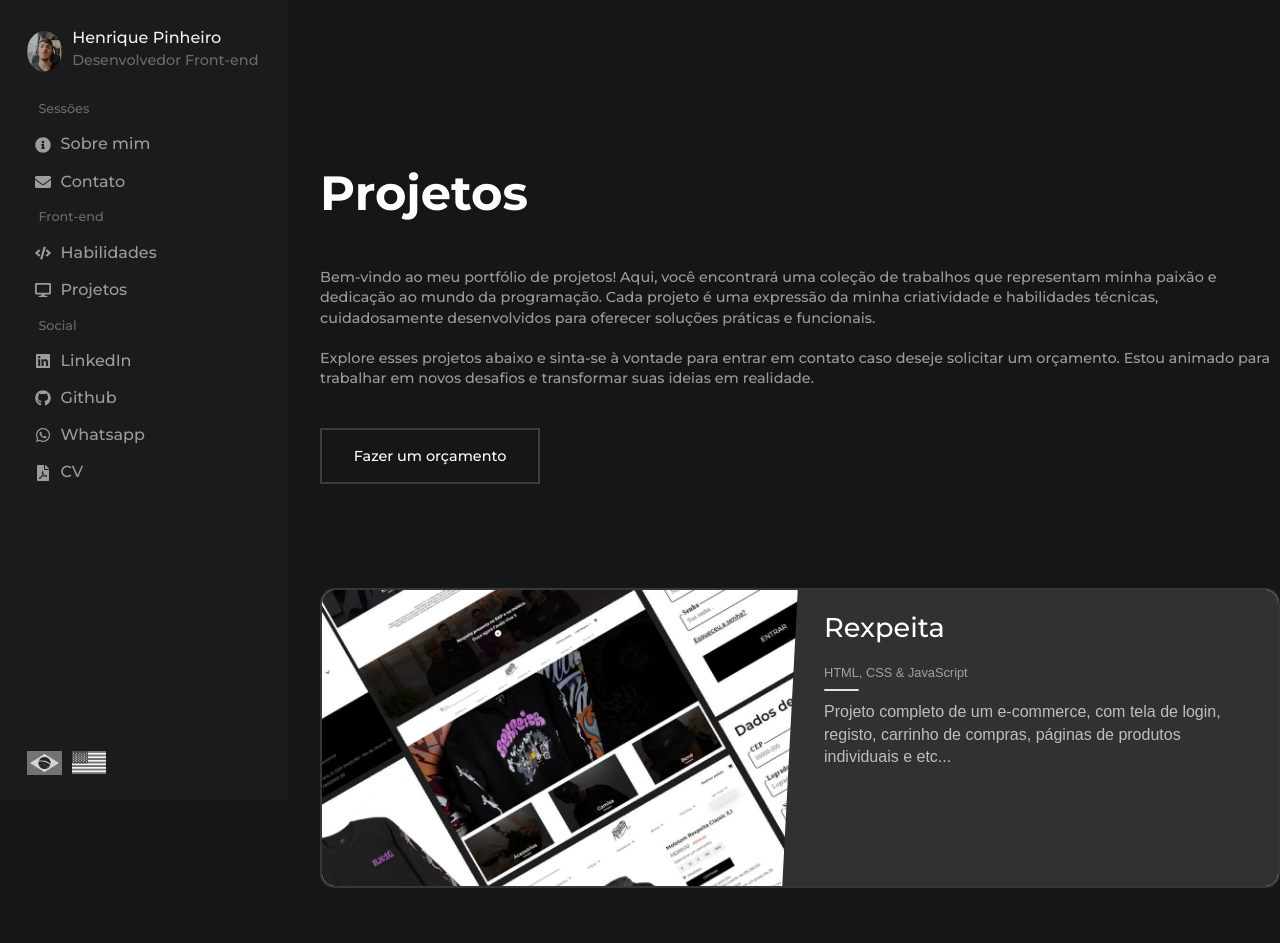
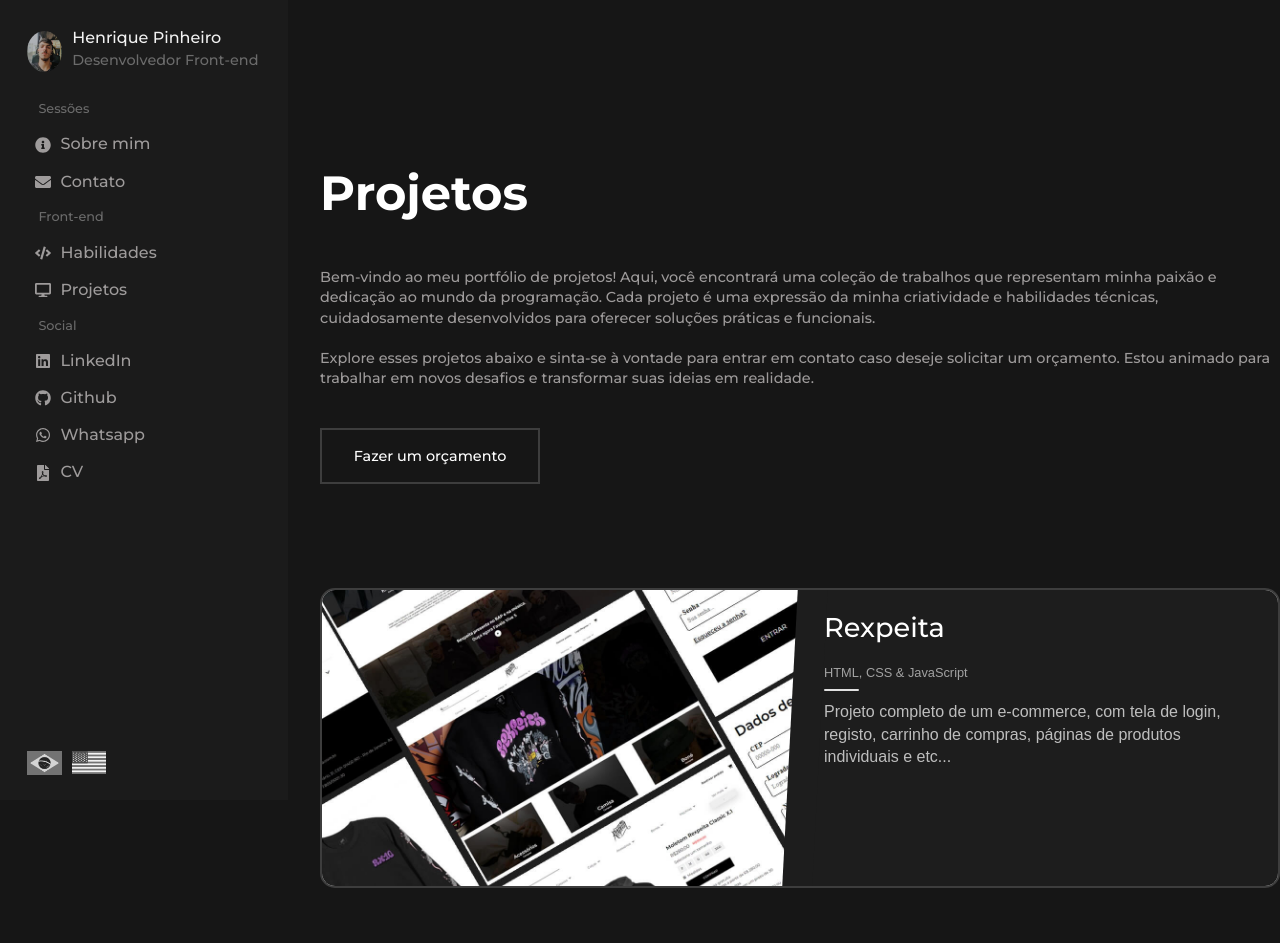
Before and after one commit to henriquepx/my_portfolio, a React (Vite) app: page /projects in a window 1280 px wide. Shown: the top 943 px of the page. Built offline with nearby package versions, Linux system fonts and the light colour scheme; a web font is replaced by a local one.

Commit message:
styles: project card

```diff
--- a/src/components/ProjectNew.jsx
+++ b/src/components/ProjectNew.jsx
@@ -34,7 +34,7 @@ const Details = styled.div`
 
 const Description = styled.div`
   padding: 1.2rem 1.5rem;
-  background: #313131;
+  background: #1d1d1d;
   position: relative;
   z-index: 0;
   a {
@@ -75,7 +75,7 @@ const BlogCardContainer = styled.div`
   line-height: 1.4;
   font-family: sans-serif;
   border-radius: 15px;
-  border: 2px solid #363636;
+  border: 2px solid #3d3d3d;
   overflow: hidden;
   z-index: 0;
   &.reverse {
@@ -104,7 +104,7 @@ const BlogCardContainer = styled.div`
       &:before {
         transform: skewX(-3deg);
         content: "";
-        background: #313131;
+        background: #1d1d1d;
         width: 30px;
         position: absolute;
         left: -10px;
```
